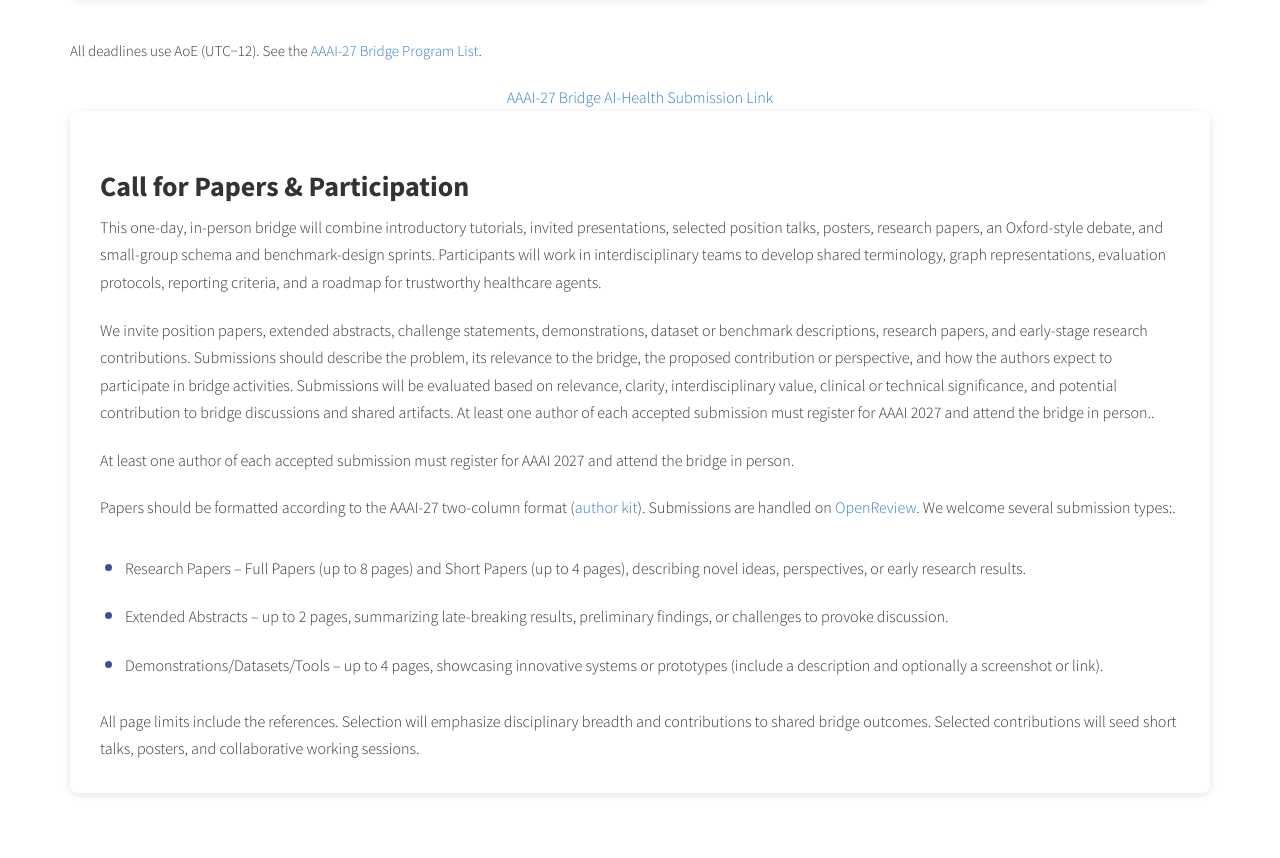
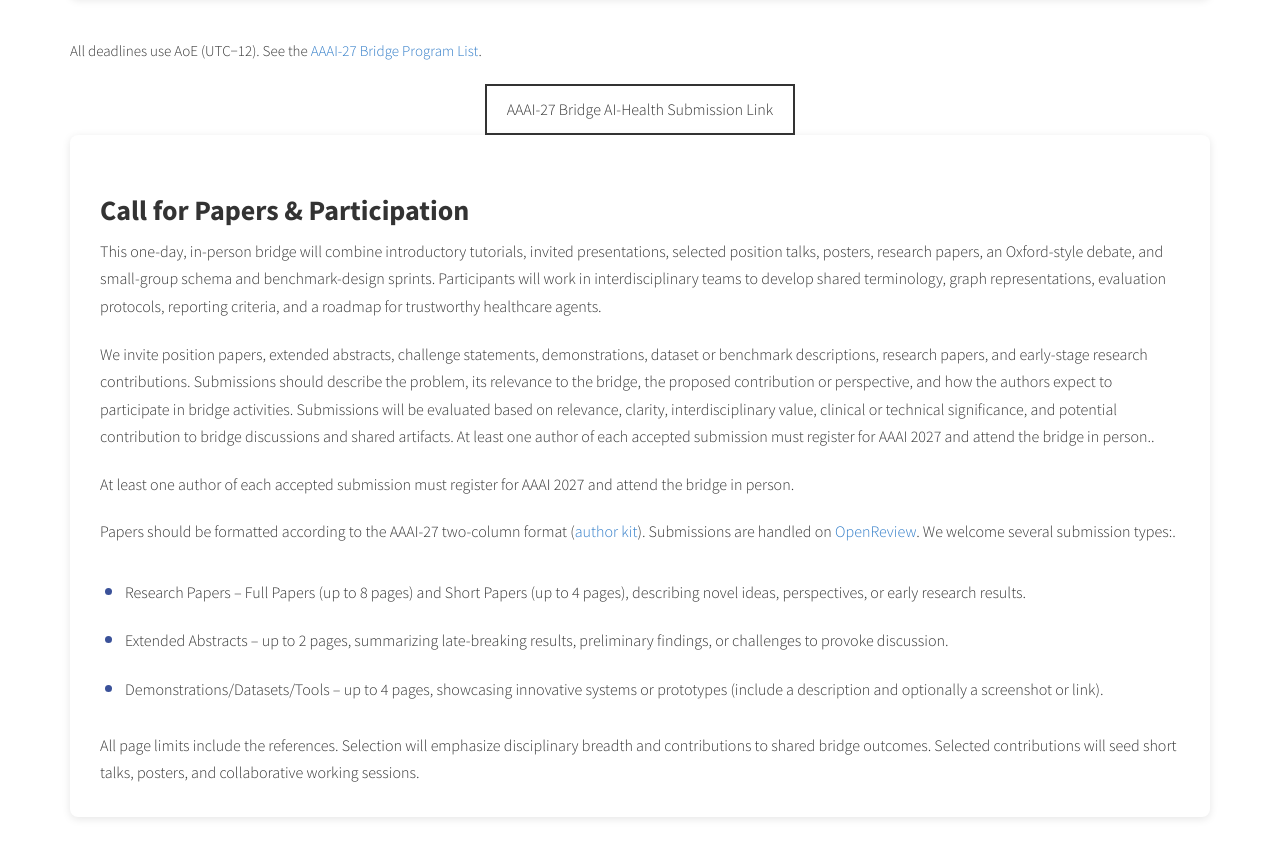
Before and after one commit to bridge-ai-health/bridge-ai-health.github.io, a plain HTML site: page index.html in a window 1280 px wide. Shown: the part 2177-3035 px from the top of the page. Drawn offline with Linux system fonts and the light colour scheme.

Commit message:
Update index.html

```diff
--- a/index.html
+++ b/index.html
@@ -86,7 +86,10 @@
         <p class="dates-note">All deadlines use AoE (UTC−12). See the <a href="https://aaai.org/conference/aaai/aaai-27/bridge-program-list/">AAAI-27 Bridge Program List</a>.</a></p>
 
         <div style="text-align: center;">
-        <a href="https://openreview.net/group?id=AAAI.org/2027/Bridge/AI-Health">AAAI-27 Bridge AI-Health Submission Link</a>
+          <a href="https://openreview.net/group?id=AAAI.org/2027/Bridge/AI-Health"
+             style="display: inline-block; padding: 10px 20px; border: 2px solid #333; border-radius: 0; text-decoration: none; color: inherit;">
+          AAAI-27 Bridge AI-Health Submission Link
+          </a>
         </div>
 
         <section class="schedule-panel" id="call-for-papers" aria-labelledby="cfp-title">
```
